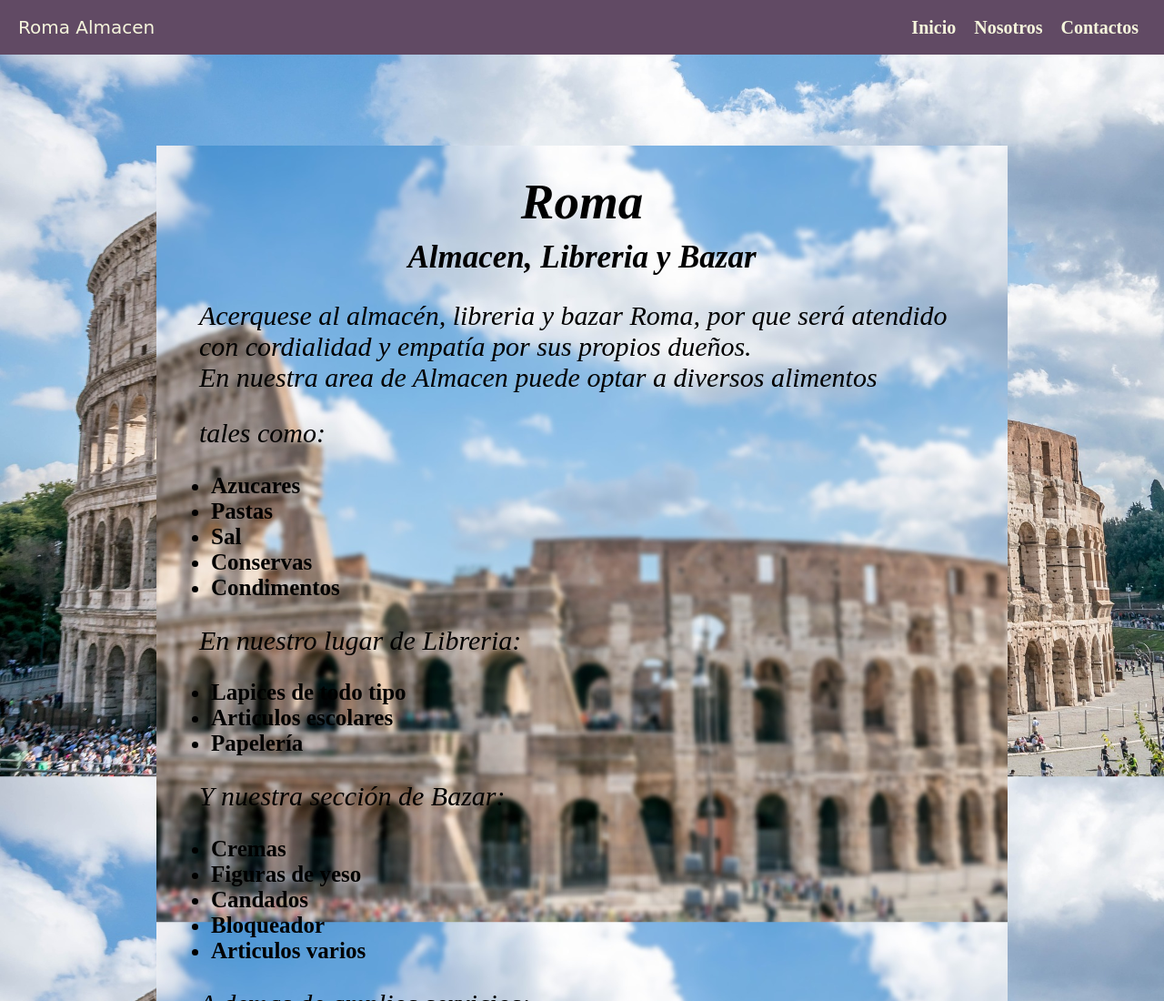
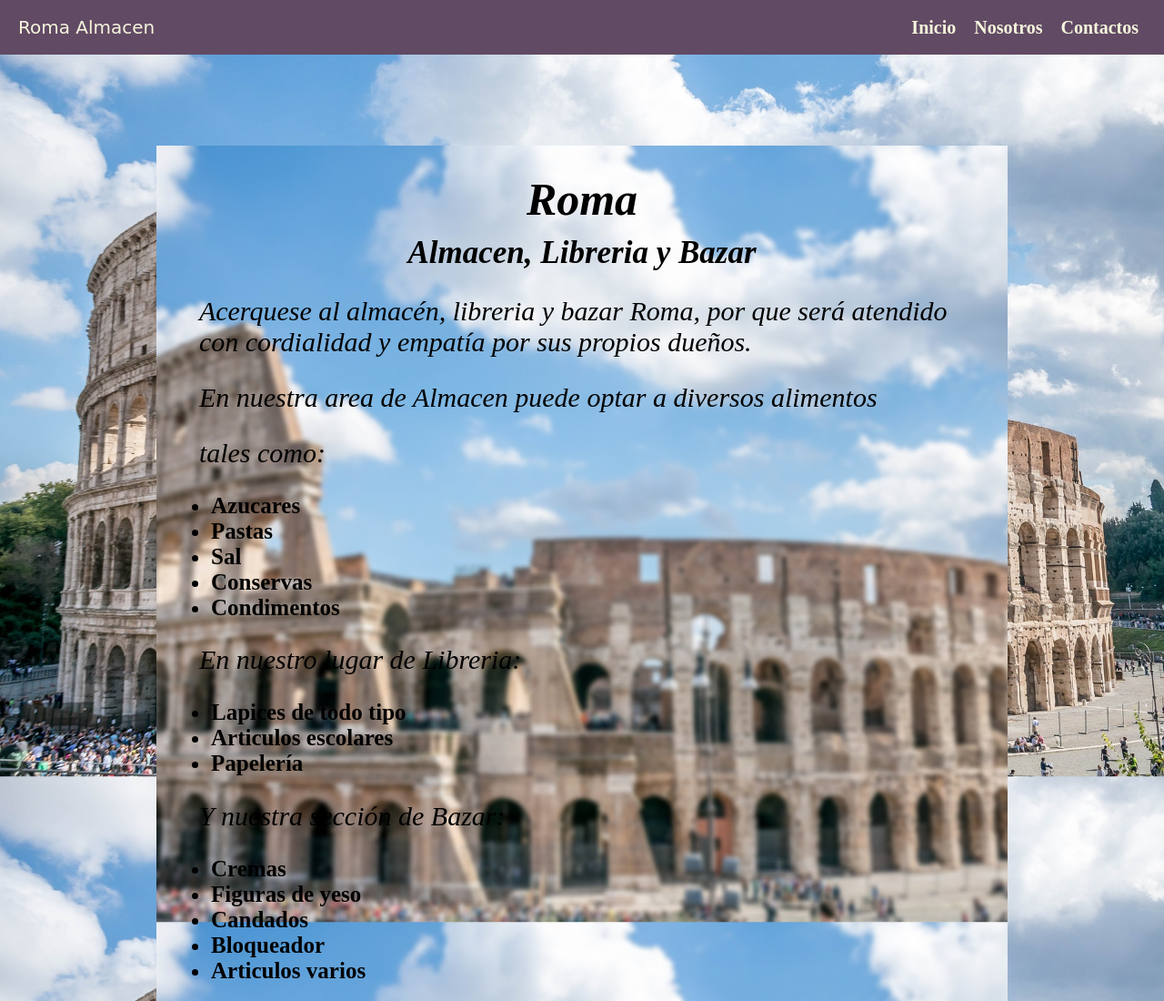
Before and after one commit to Cris01j/RomaAlmacen, a plain HTML site: page index.html in a window 1280 px wide. Shown: the top 1100 px of the page at 91% size. Drawn offline with Linux system fonts and the light colour scheme.

Commit message:
C errores

```diff
--- a/css/estilos.css
+++ b/css/estilos.css
@@ -40,7 +40,7 @@ body{
 
 h1{
     font-style: italic;
-    font-size: 40px;
+    font-size: 50px;
     margin: 10px;
     text-align: center;
 }
@@ -48,10 +48,6 @@ h2{
     font-style: italic;
     font-size: 35px;
     margin: 10px;
-    text-align: center;
-}
-#roma{
-    font-size: 55px;
     text-align: center;
 }
 p{
--- a/index.html
+++ b/index.html
@@ -104,7 +104,8 @@
         <p class="intro">
             Acerquese al almacén, libreria y bazar Roma, por que será atendido con cordialidad
             y empatía por sus propios dueños.
-            <br>
+        </p>
+        <p>
             En nuestra area de Almacen puede optar a diversos alimentos
         </p>
         <p>tales como:</p>
```
